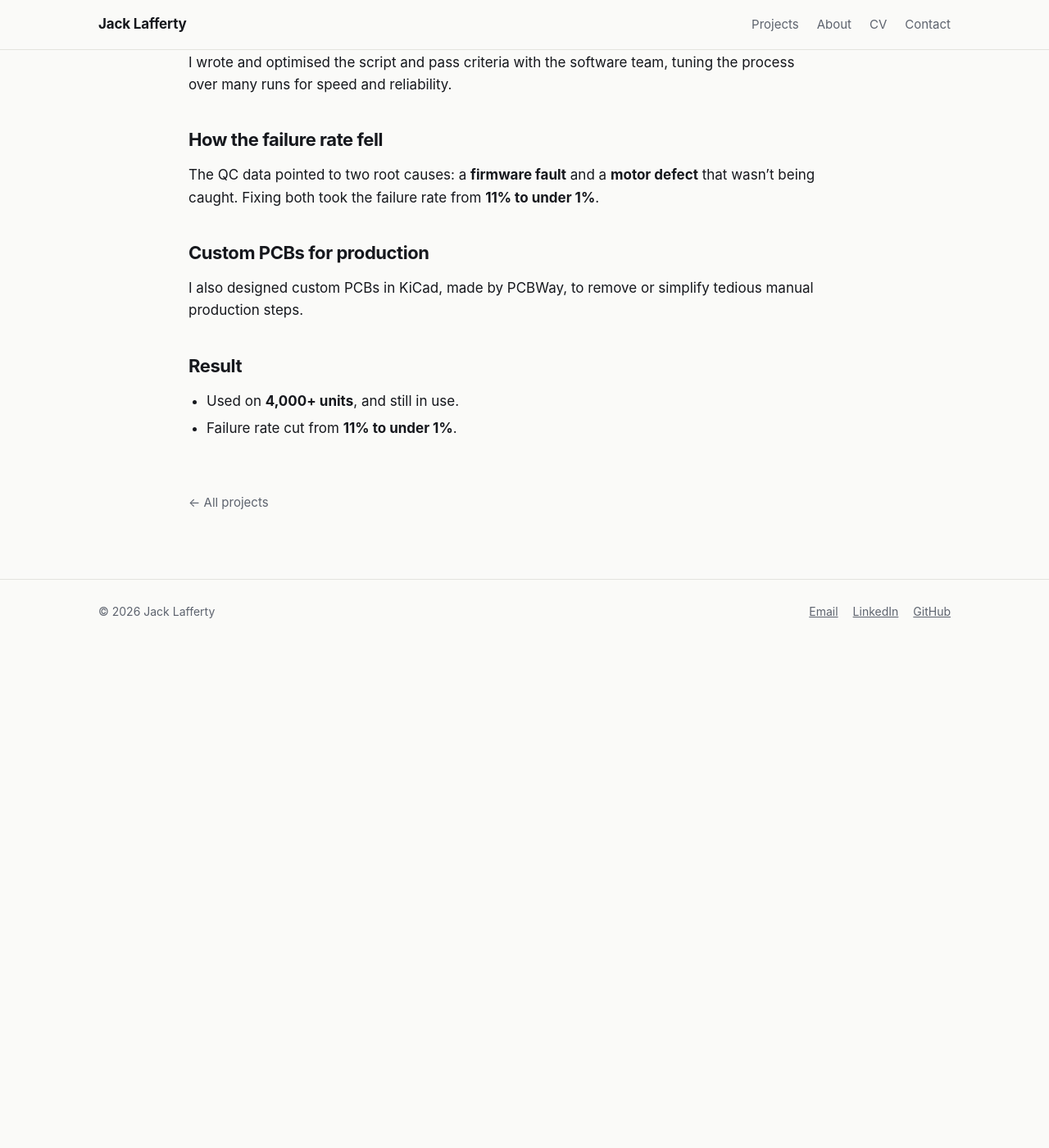
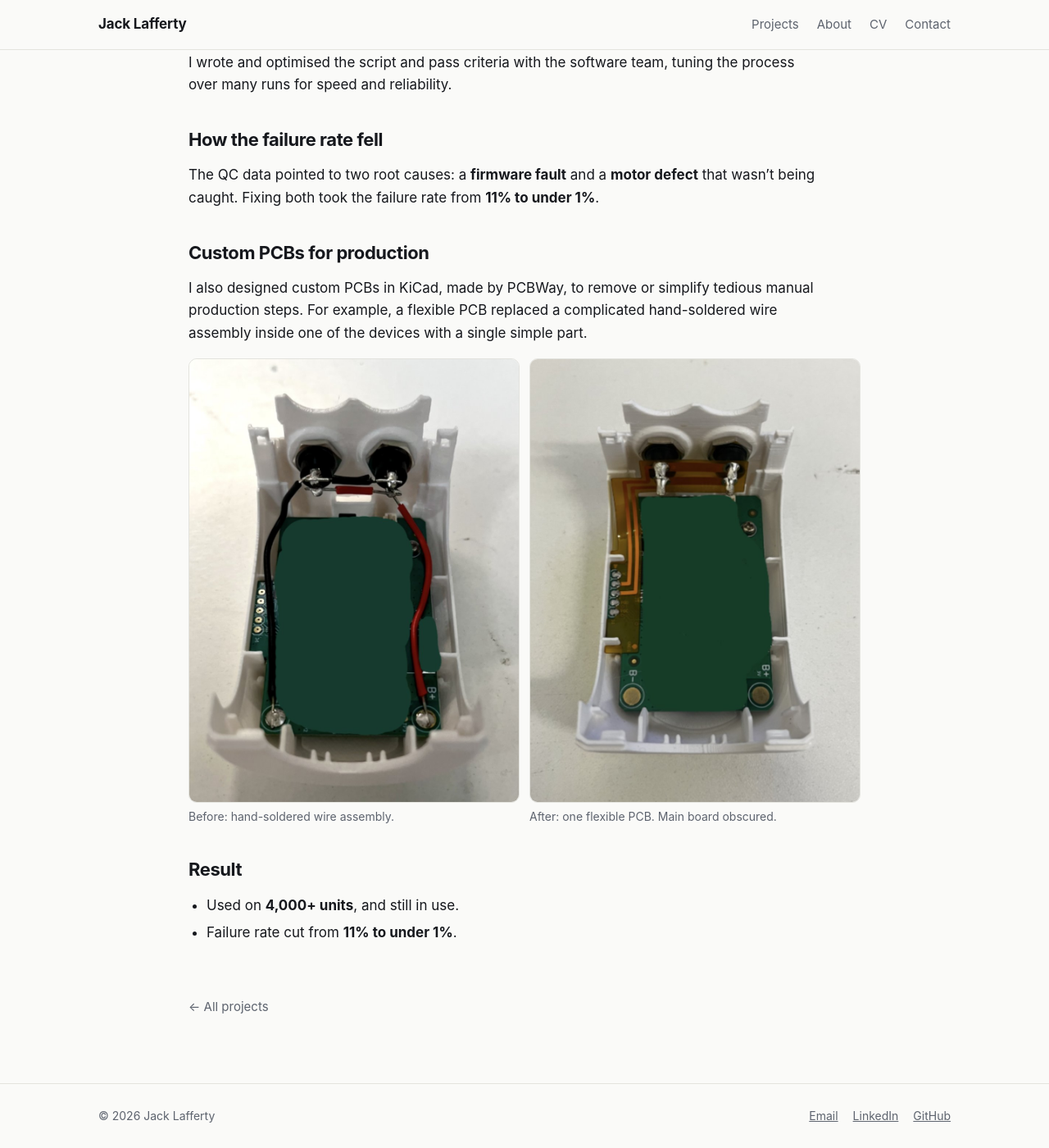
Before and after one commit to jack-laff/jack-laff.github.io, a Jekyll site: the page built from _projects/qc-system.md, in a window 1280 px wide and 1400 px high, scrolled down 837 px. Shown: the whole window at 82% size. Built offline with Jekyll 4.4.1, drawn with Linux system fonts in a browser that asks for light colours; before the commit the page ends 1623 px from its top, so only the background shows below that.

Commit message:
QC page: flex PCB before/after

```diff
--- a/_projects/qc-system.md
+++ b/_projects/qc-system.md
@@ -47,6 +47,19 @@ Fixing both took the failure rate from **11% to under 1%**.
 ## Custom PCBs for production
 
 I also designed custom PCBs in KiCad, made by PCBWay, to remove or simplify tedious manual production steps.
+For example, a flexible PCB replaced a complicated hand-soldered wire assembly inside one of the devices with a
+single simple part.
+
+<div class="gallery">
+  <figure>
+    <img src="{{ '/assets/img/qc-system/flex-before.jpg' | relative_url }}" alt="Device with a hand-soldered wire assembly">
+    <figcaption>Before: hand-soldered wire assembly.</figcaption>
+  </figure>
+  <figure>
+    <img src="{{ '/assets/img/qc-system/flex-after.jpg' | relative_url }}" alt="Same device with a flexible PCB in place of the wiring">
+    <figcaption>After: one flexible PCB. Main board obscured.</figcaption>
+  </figure>
+</div>
 
 ## Result
 
```
